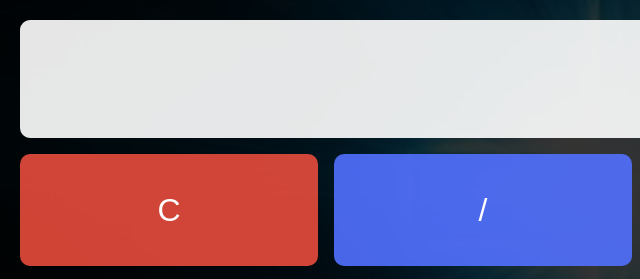
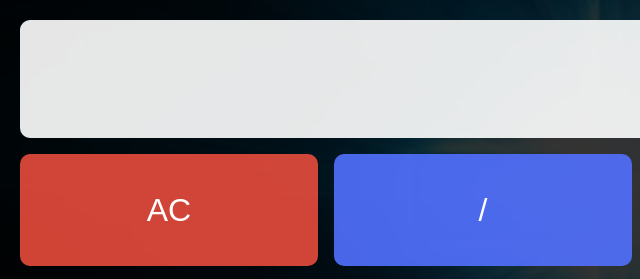
Before and after one commit to Hackerug06/calculator, a plain HTML site: page index.html in a window 1280 px wide. Shown: the top 279 px of the page, 0-640 px from the left. Drawn offline with Linux system fonts and the light colour scheme.

Commit message:
Update index.html

```diff
--- a/index.html
+++ b/index.html
@@ -177,7 +177,7 @@
     <div class="calculator">
         <input type="text" id="display" readonly>
         <div class="buttons">
-            <button class="clear" onclick="clearDisplay()">C</button>
+            <button class="clear" onclick="clearDisplay()">AC</button>
             <button class="operator" onclick="addToDisplay('/')">/</button>
             <button class="operator" onclick="addToDisplay('*')">×</button>
             <button class="operator" onclick="backspace()">←</button>
```
